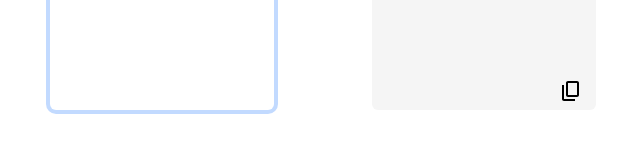
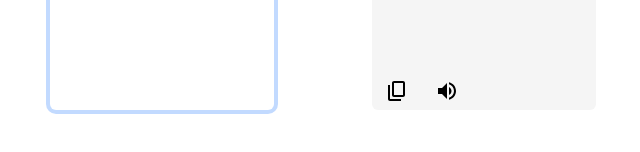
Before and after one commit to devferx/google-translate-clone, a React (Vite) app: page / in a window 1280 px wide. Shown: the part 436-588 px from the top of the page, without its empty margins (317-957 px from the left). Built offline with nearby package versions, Linux system fonts and the light colour scheme; no server answers; what nlpcloud would draw is missing.

Commit message:
Add speech synthesis

```diff
--- a/src/App.tsx
+++ b/src/App.tsx
@@ -3,11 +3,11 @@ import { Button, Col, Container, Row, Stack } from 'react-bootstrap'
 
 import { SectionType } from './hooks/useStore.types'
 
-import { InterchangeIcon, ClipboardIcon } from './components/icons'
+import { InterchangeIcon, ClipboardIcon, SpeakerIcon } from './components/icons'
 import { LanguageSelector } from './components/laguage-selector'
 import { TextArea } from './components/text-area'
 
-import { AUTO_LANGUAGE } from './constants'
+import { AUTO_LANGUAGE, VOICE_FOR_LANGUAGES } from './constants'
 
 import './App.css'
 import { useEffect } from 'react'
@@ -44,6 +44,13 @@ function App() {
 
   const handleClipboard = () => {
     navigator.clipboard.writeText(result).catch(() => {})
+  }
+
+  const handleSpeak = () => {
+    const utterance = new SpeechSynthesisUtterance(result)
+    utterance.lang = VOICE_FOR_LANGUAGES[toLanguage]
+    utterance.rate = 0.9
+    speechSynthesis.speak(utterance)
   }
 
   return (
@@ -90,17 +97,21 @@ function App() {
                 onChange={setResult}
               />
 
-              <Button
-                variant='link'
+              <div
                 style={{
                   position: 'absolute',
-                  right: 0,
-                  bottom: 0
+                  left: 0,
+                  bottom: 0,
+                  display: 'flex'
                 }}
-                onClick={handleClipboard}
               >
-                <ClipboardIcon />
-              </Button>
+                <Button variant='link' onClick={handleClipboard}>
+                  <ClipboardIcon />
+                </Button>
+                <Button variant='link' onClick={handleSpeak}>
+                  <SpeakerIcon />
+                </Button>
+              </div>
             </div>
           </Stack>
         </Col>
--- a/src/components/icons/index.ts
+++ b/src/components/icons/index.ts
@@ -1,2 +1,3 @@
 export * from './clipboard'
 export * from './interchange'
+export * from './speaker'
--- /dev/null
+++ b/src/components/icons/speaker.tsx
@@ -0,0 +1,14 @@
+import { type SVGProps } from 'react'
+
+export const SpeakerIcon = (props: SVGProps<SVGSVGElement>) => (
+  <svg
+    focusable='false'
+    xmlns='http://www.w3.org/2000/svg'
+    height='24'
+    width='24'
+    viewBox='0 0 24 24'
+    {...props}
+  >
+    <path d='M3 9v6h4l5 5V4L7 9H3zm13.5 3c0-1.77-1.02-3.29-2.5-4.03v8.05c1.48-.73 2.5-2.25 2.5-4.02zM14 3.23v2.06c2.89.86 5 3.54 5 6.71s-2.11 5.85-5 6.71v2.06c4.01-.91 7-4.49 7-8.77s-2.99-7.86-7-8.77z'></path>
+  </svg>
+)
--- a/src/constants/languages.ts
+++ b/src/constants/languages.ts
@@ -7,4 +7,13 @@ export const SUPPORTED_LANGUAGES = {
   deu_Latn: 'German'
 }
 
+export const VOICE_FOR_LANGUAGES = {
+  eng_Latn: 'en-ES',
+  spa_Latn: 'es-MX',
+  fra_Latn: 'fr-FR',
+  zho_Hant: 'zh-TW',
+  ita_Latn: 'it-IT',
+  deu_Latn: 'de-DE'
+}
+
 export const AUTO_LANGUAGE = 'auto'
```
